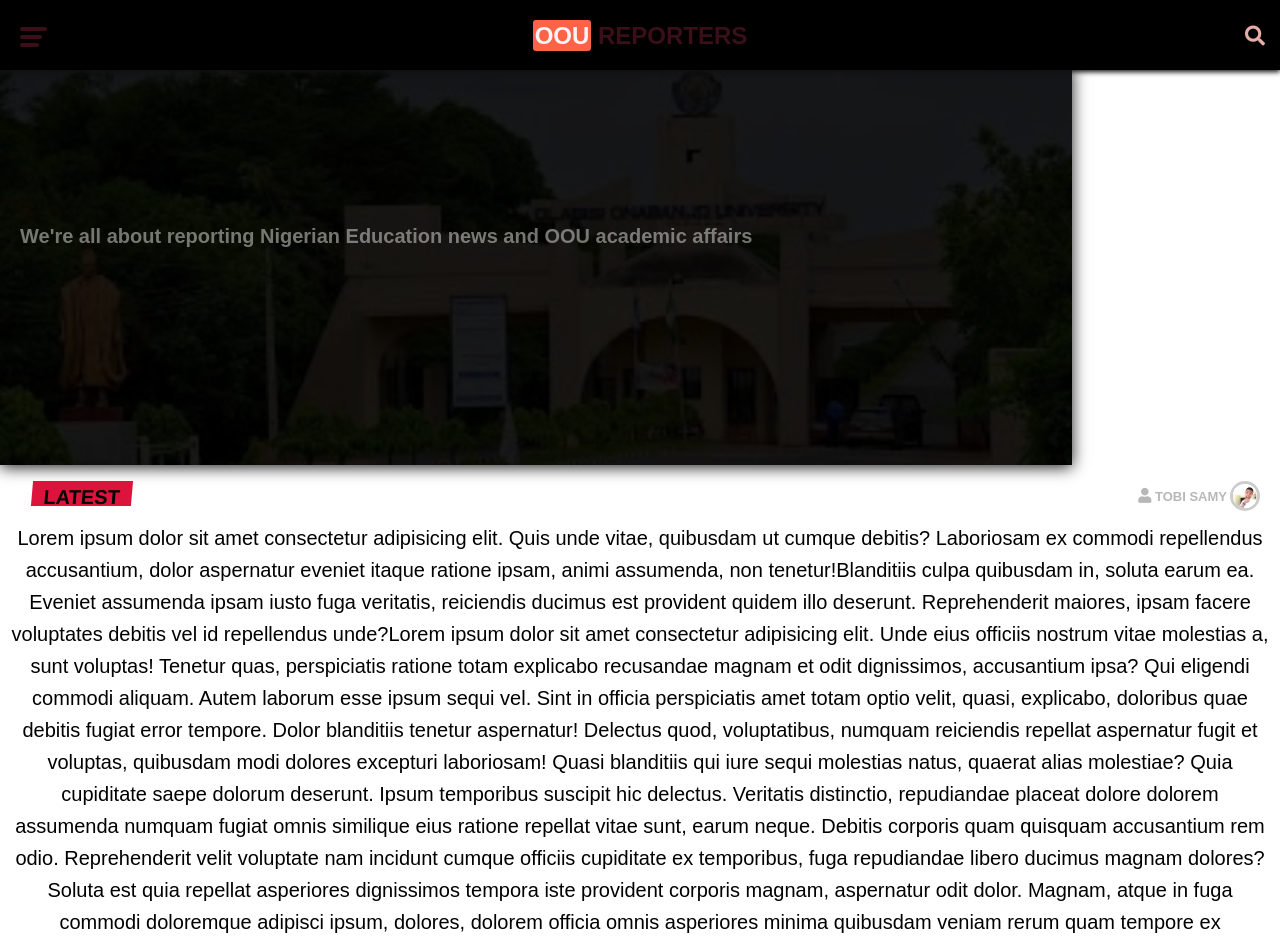
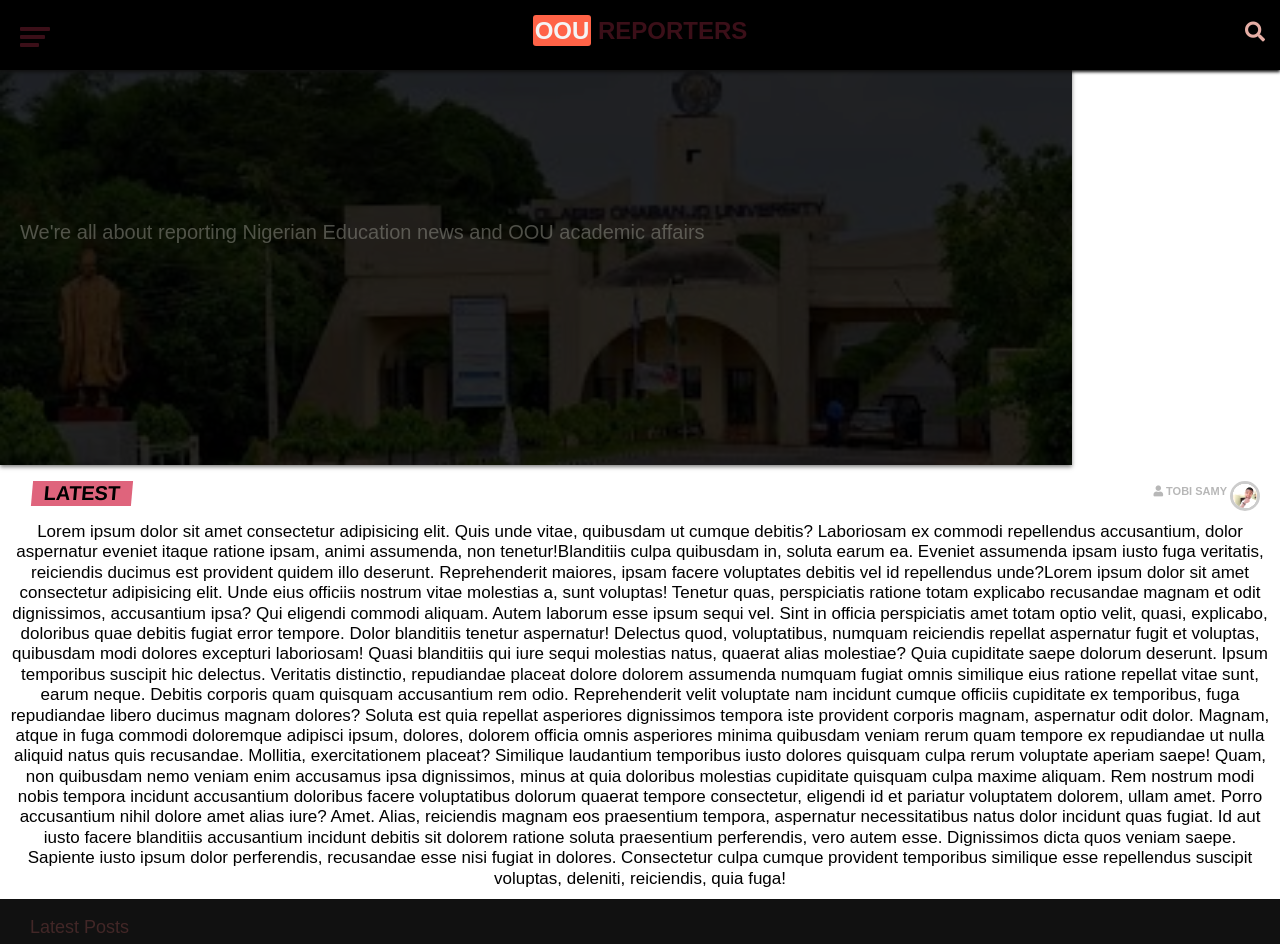
Before and after one commit to tobisammy/Night-see-anim, a plain HTML site: page index.html in a window 1280 px wide. Shown: the top 944 px of the page. Drawn offline with Linux system fonts and the light colour scheme.

Commit message:
Update style.css

```diff
--- a/style.css
+++ b/style.css
@@ -7,7 +7,7 @@
 
 body {
     background-color: #fff;
-    line-height: 1.6;
+    line-height: 1.2;
 }
 
 a {
@@ -32,28 +32,27 @@ ul {
 .side-links h1 {
     padding: 4px 4px 0;
     font-size: 17pt;
-    width: 210px;
     margin: 6px 70px 0;
     border-radius: 4px;
-    font-weight: 550;
+    font-weight: 500;
 }
 
 .side-links .close {
     position: absolute;
     right: 15px;
-    top: 5px;
+    top: 4.8px;
     font-size: 21pt;
     font-weight: 300;
 }
 
 .side-links ul {
-    margin: 0.4em 1em;
+    margin: 0.6em 1em 0;
 }
 
 .side-links ul li {
-    padding: 8pt 0;
+    padding: 9pt 0;
     font-size: 13pt;
-    font-weight: 500;
+    font-weight: 450;
 }
 
 .side-links ul li a {
@@ -90,7 +89,7 @@ ul {
     padding-right: 150px;
     text-align: center;
     color: rgb(134, 127, 127);
-    font-size: 14px;
+    font-size: 13px;
     font-weight: 600;
 }
 
@@ -129,7 +128,7 @@ header {
     font-size: 9pt;
     position: fixed;
     z-index: 111;
-    box-shadow: 0 2px 5px #111;
+    box-shadow: 0 2px 3px #111;
 }
 
 header a {
@@ -158,16 +157,16 @@ header .menu {
 }
 
 .menu span {
-    width: 27px;
-    height: 3px;
+    width: 30px;
+    height: 2px;
     background-color: rgb(59, 15, 24);
     margin: 4px;
     display: block;
-    border-radius: 2pt;
+    border-radius: 1px;
 }
 
 .menu .span2 {
-    width: 22px;
+    width: 25px;
 }
 
 .menu .span3 {
@@ -185,19 +184,20 @@ header .menu {
     max-width: 100%;
     display: block;
     object-fit: cover;
-    filter: brightness(10%);
-    box-shadow: 0 2px 15px rgb(253, 251, 251);
+    filter: brightness(15%);
+    box-shadow: 0 2px 4px rgba(1, 1, 1, 0.5);
 }
 
 .img-container .report {
     position: absolute;
     top: 43%;
-    color: rgb(228, 228, 225);
+    color: rgb(150, 150, 141);
     font-size: 20px;
     font-weight: 800;
     text-align: center;
     padding: 20px;
     animation: animate 10s linear;
+    font-weight: 400;
 }
 
 @keyframes animate {
@@ -212,14 +212,14 @@ header .menu {
 
 .section1 p {
     padding: 0 10px;
-    font-size: 20px;
+    font-size: 17px;
     text-align: center;
 }
 
 .section1 .latest {
     width: 100px;
     height: 25px;
-    background: crimson;
+    background: rgb(223, 100, 124);
     margin: 1rem 2rem;
     text-align: center;
     font-size: 20px;
@@ -238,14 +238,14 @@ header .menu {
 }
 
 .section1 h5 {
-    font-size: 13px;
+    font-size: 11px;
     opacity: 0.4;
     float: right;
-    padding: 6px 3px 0 0;
+    padding: 4px 3px 0 0;
 }
 
 .section1 h5 i {
-    font-size: 15px;
+    font-size: 11px;
 }
 
 
@@ -267,6 +267,7 @@ header .menu {
     padding: 10px 0 0 30px;
     font-size: 16px;
     margin: 50px 40px;
+    overflow: auto;
 }
 
 .container2 input[type='text']:focus {
@@ -276,7 +277,7 @@ header .menu {
 .container2 .search-post {
     font-size: 20px;
     position: fixed;
-    top: 10%;
+    top: 11%;
     right: 37px;
     background: transparent;
     z-index: 2222;
@@ -292,13 +293,12 @@ header .menu {
     background: rgba(107, 10, 10, 0.5);
     border-radius: 0 50px 20px 15px;
     margin: 20px 35px;
-    border: 5px rgb(13, 44, 26, 0.4);
     opacity: 0;
     transition: all 2s linear;
 }
 
 .container2 main p {
-    font-size: 20px;
+    font-size: 18px;
     color: #ccc;
     padding: 10px;
     text-align: center;
@@ -311,7 +311,7 @@ header .menu {
     filter: brightness(120%);
     border: 3px solid rgb(13, 44, 26, 0.4);
     position: absolute;
-    top: 22%;
+    top: 23%;
     left: 2px;
 }
 
@@ -338,9 +338,9 @@ footer nav {
 }
 
 footer nav ul li {
-    font-size: 20px;
+    font-size: 18px;
     color: darksalmon;
-    padding-top: 7px;
+    padding-top: 8px;
     margin-left: 20px;
 }
 
```
